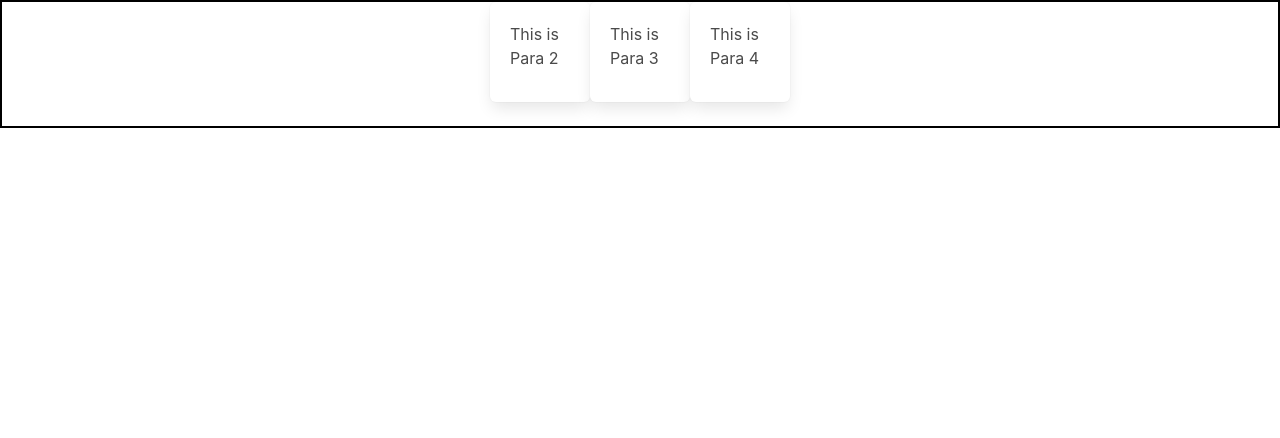
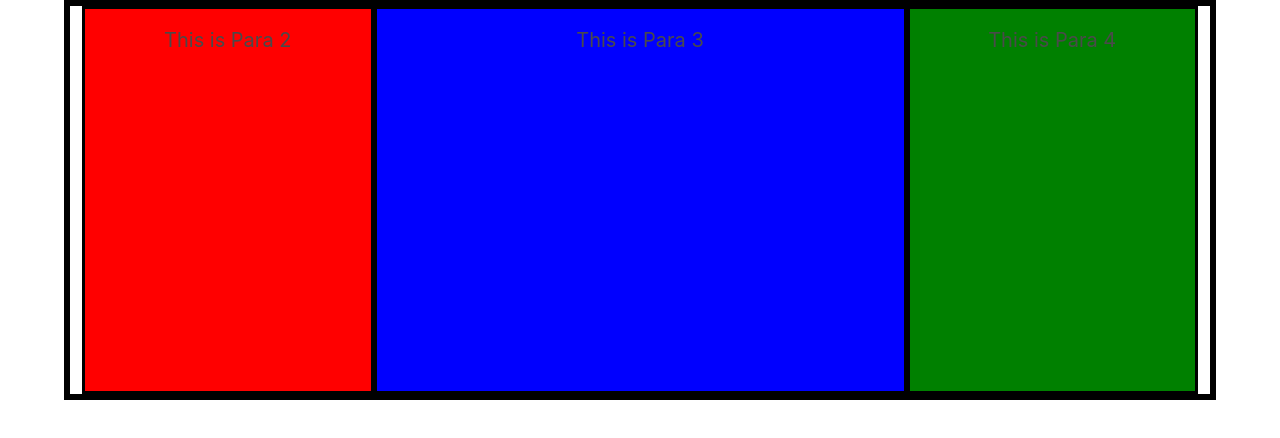
Before and after one commit to madhavi-anneboina/my-reactapp, a React (Create React App) app: page / in a window 1280 px wide. Shown: the top 438 px of the page. Built offline with nearby package versions, Linux system fonts and the light colour scheme.

Commit message:
flex css changes added

```diff
--- a/src/App.js
+++ b/src/App.js
@@ -30,11 +30,13 @@ import HoverCounterTwo from "./components/HoverCounterTwo";
 
 const App = () => {
   return (
-    <div  className="boxcontainer">
+    <div  className="container">
 
-        <div className="box item1">This is Para 2</div>
-        <div className="box item2">This is Para 3</div>
-        <div className="box item3">This is Para 4</div>
+
+        <div className="flex-item item1">This is Para 2</div>
+        <div className="flex-item item2">This is Para 3</div>
+        <div className="flex-item item3">This is Para 4</div>
+
 
         {/* <div className="flex-item item4">This is Para 2</div>
         <div className="flex-item item5">This is Para 3</div>
@@ -44,14 +46,7 @@ const App = () => {
         <div className="flex-item item3">This is Para 4</div>
 
         <div className="flex-item item4">This is Para 2</div>
-        <div className="flex-item item5">This is Para 3</div>
-
-        <div className="flex-item item1">This is Para 2</div>
-        <div className="flex-item item2">This is Para 3</div>
-        <div className="flex-item item3">This is Para 4</div>
-
-        <div className="flex-item item4">This is Para 2</div>
-        <div className="flex-item item5">This is Para 3</div>  */}
+        <div className="flex-item item5">This is Para 3</div>   */}
 
 
 
--- a/src/index.css
+++ b/src/index.css
@@ -99,33 +99,30 @@ div p{
 .container{
   border:6px solid black;
   display: flex;
-  /* flex-direction: column; */
-
-   flex-wrap: nowrap;
-  /* flex-wrap: nowrap;
-  flex-flow: row-reverse wrap-reverse; */
-     align-content: center;
+  align-content: center;
+  height: 400px;
 
 }
 
 .flex-item{
   border:3px solid black;
-  color: black;
   font-size: 20px;
   padding: 1rem;
   text-align: center;
-  flex-grow: 1;
+  width: 8 rem;
+   /* flex-shrink: 0; */
 }
 .item1{
   background-color: red;
+  flex : 1 2 100px;
 }
 .item2{
   background-color: blue;
-
-  /* flex-grow:1 */
+  flex: 2 1 150px;
 }
 .item3{
   background-color: green;
+  flex: 1 2 100px;
 
 }
 .item4{
```
